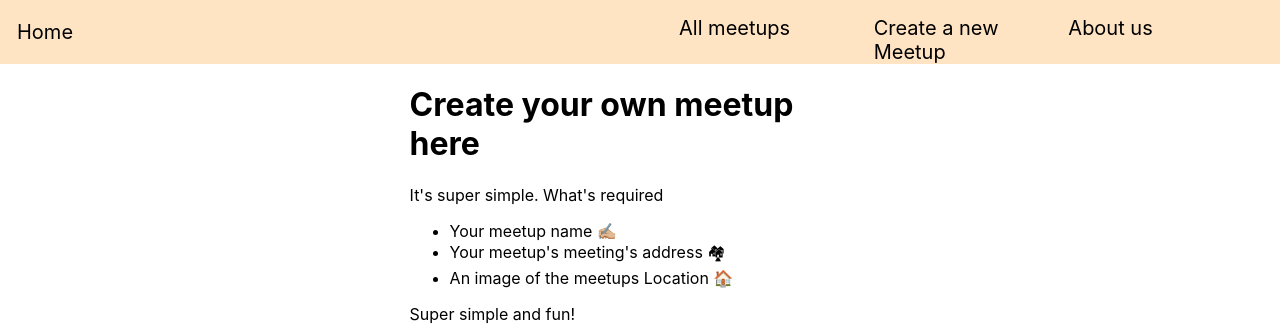
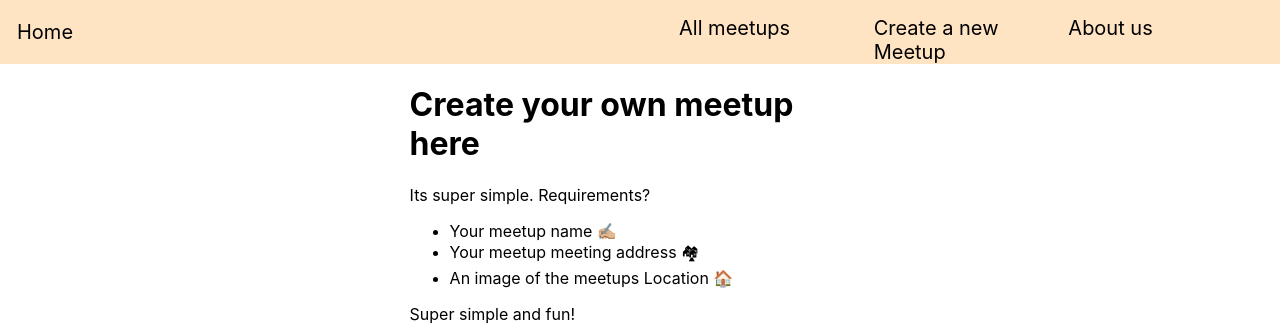
Before and after one commit to muriukialex/sample-meetup-app, a Next.js app: page / in a window 1280 px wide. Shown: the top 325 px of the page. Built offline with nearby package versions, Linux system fonts and the light colour scheme.

Commit message:
remove ' from JSX element

```diff
--- a/components/Main/index.js
+++ b/components/Main/index.js
@@ -11,10 +11,10 @@ const Main = () => {
 	return (
 		<div className={styles.main}>
 			<h1>Create your own meetup here</h1>
-			<div>It's super simple. What's required</div>
+			<div>Its super simple. Requirements?</div>
 			<ul>
 				<li>Your meetup name ✍🏼</li>
-				<li>Your meetup's meeting's address 🏘</li>
+				<li>Your meetup meeting address 🏘</li>
 				<li>An image of the meetups Location 🏠</li>
 			</ul>
 			<p>Super simple and fun!</p>
```
